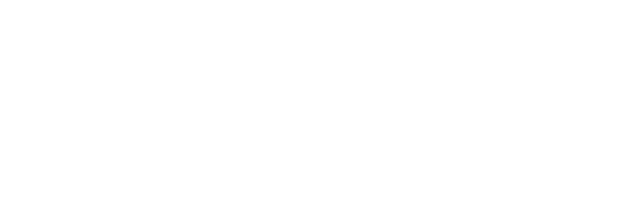
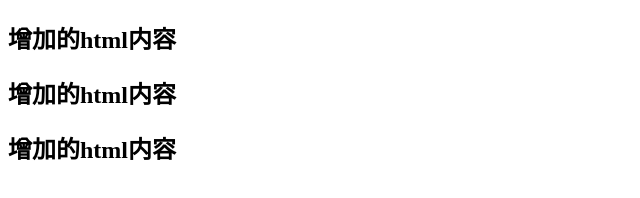
Before and after one commit to starrytky/git-demo01, a plain HTML site: page index.html in a window 1280 px wide. Shown: the whole page, without its empty margins (0-640 px from the left). Drawn offline with Linux system fonts and the light colour scheme.

Commit message:
新增了一些hmtl内容

```diff
--- a/index.html
+++ b/index.html
@@ -7,6 +7,8 @@
     <title>git测试</title>
 </head>
 <body>
-
+    <h2>增加的html内容</h2>
+    <h2>增加的html内容</h2>
+    <h2>增加的html内容</h2>
 </body>
 </html>
```
